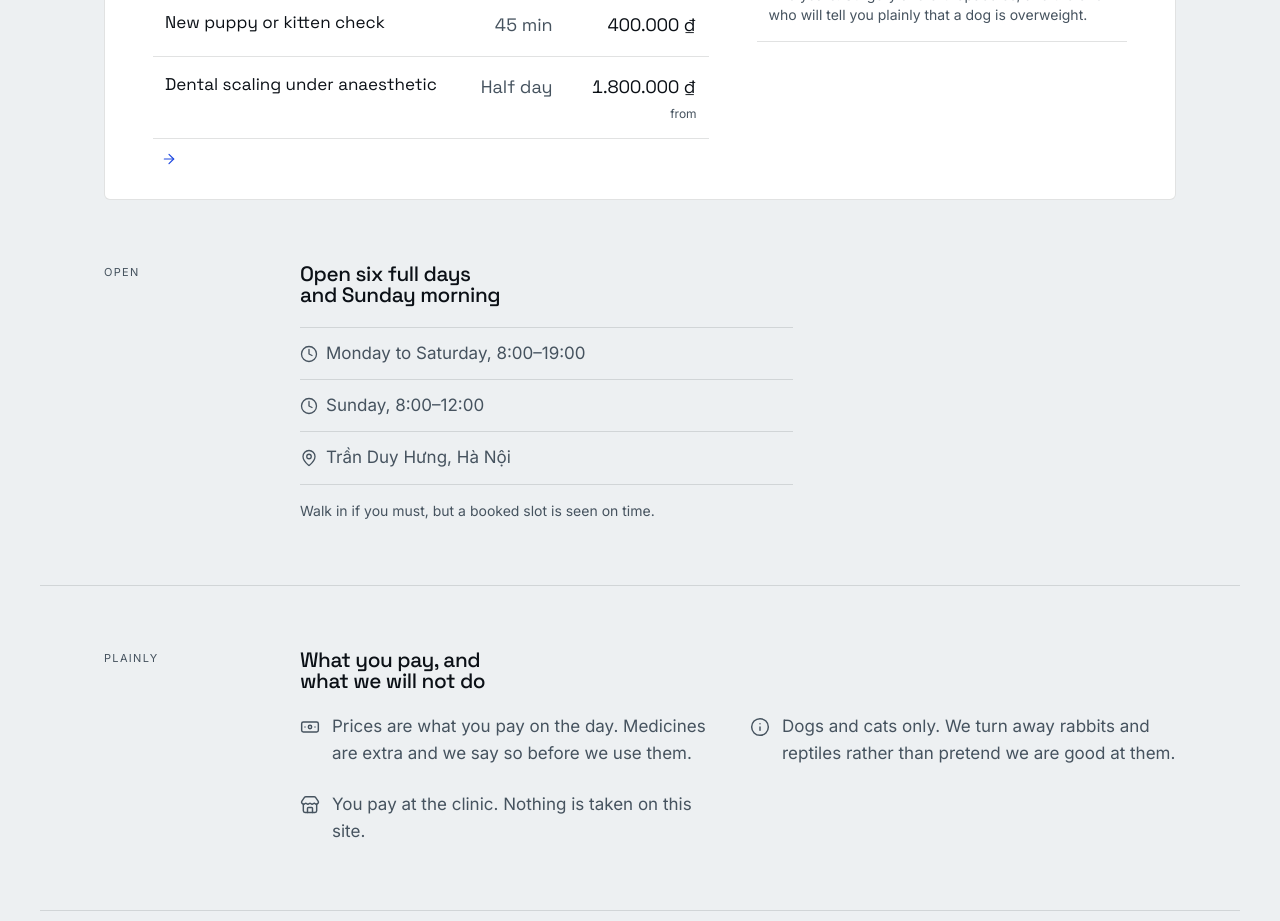
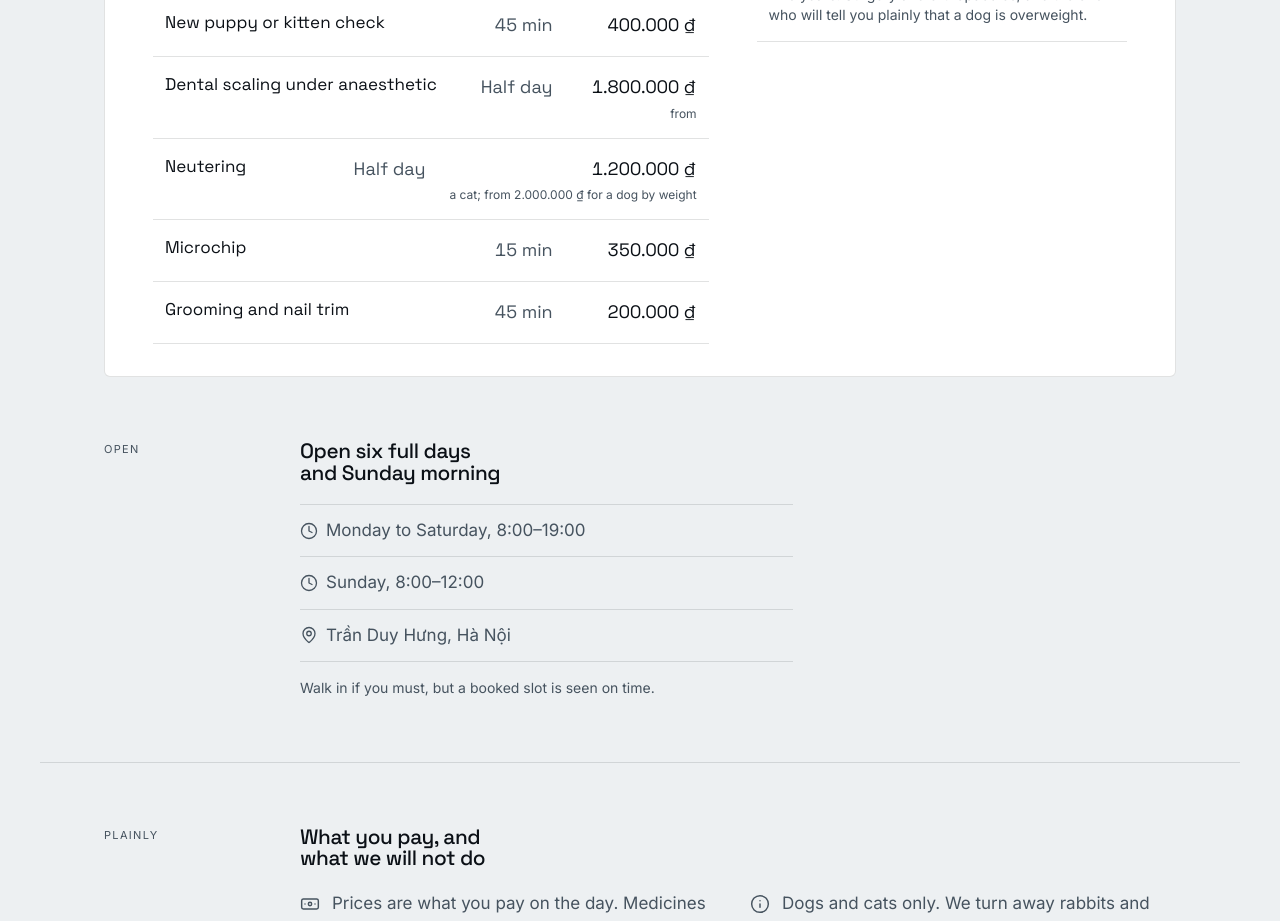
Before and after one commit to ThanhNV121097/project-01a889d0, a React (Vite) app in the folder code/frontend/: page / in a window 1280 px wide. Shown: the part 880-1801 px from the top of the page. Built offline with nearby package versions, Linux system fonts and the light colour scheme.

Commit message:
home: the panel holds all seven services, as the type scale was argued for

```diff
--- a/code/frontend/src/pages/Home.tsx
+++ b/code/frontend/src/pages/Home.tsx
@@ -54,11 +54,7 @@ export default function Home() {
               <div>
                 <T k="hero.panel.services" as="h2" className="mb-3 text-[length:var(--size-label)] uppercase tracking-[var(--tracking-label)] text-ink-soft" />
                 <ServiceHead />
-                <ServiceTable items={services.slice(0, 4)} compact />
-                <Link to="/services" data-testid="hero-all-services" className="mt-3 inline-flex items-center gap-2 text-sm text-accent">
-                  <T k="hero.panel.more" />
-                  <Icon name="arrow" size={16} />
-                </Link>
+                <ServiceTable items={services} compact />
               </div>
               <div>
                 <T k="hero.panel.vets" as="h2" className="mb-3 text-[length:var(--size-label)] uppercase tracking-[var(--tracking-label)] text-ink-soft" />
```
